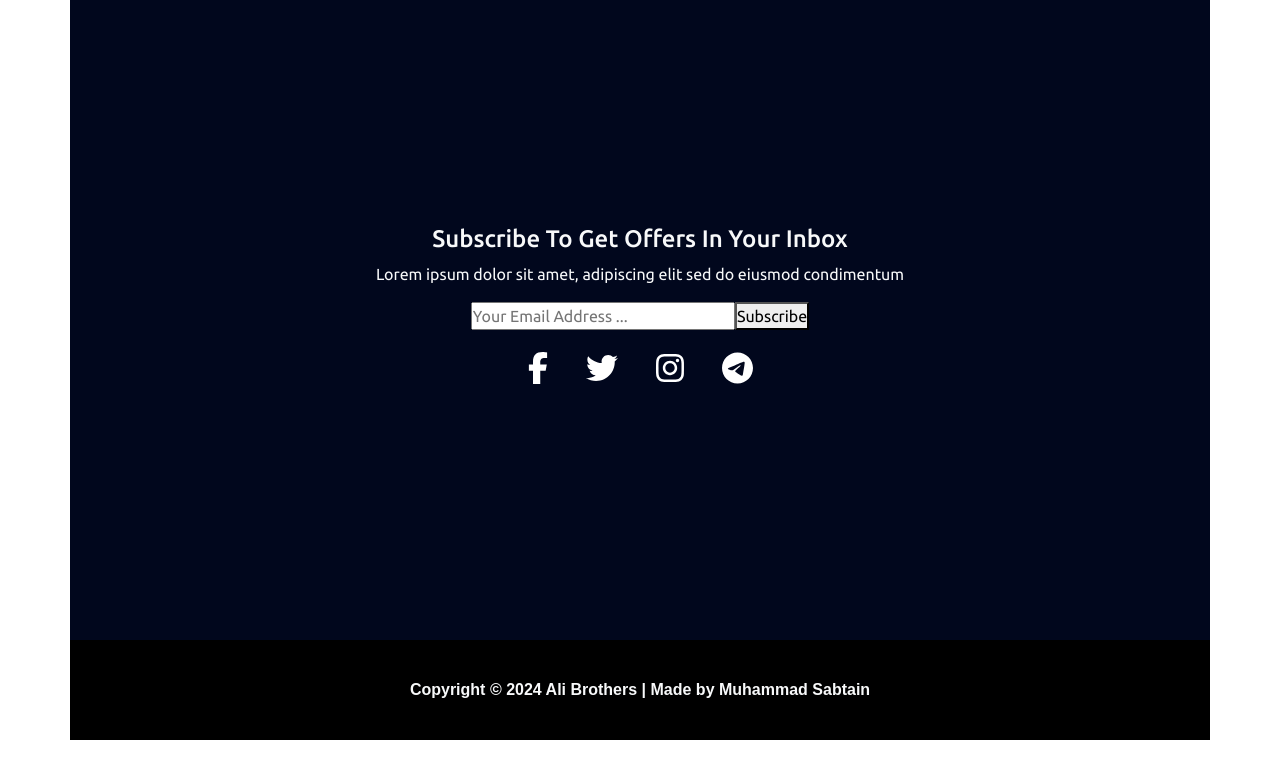
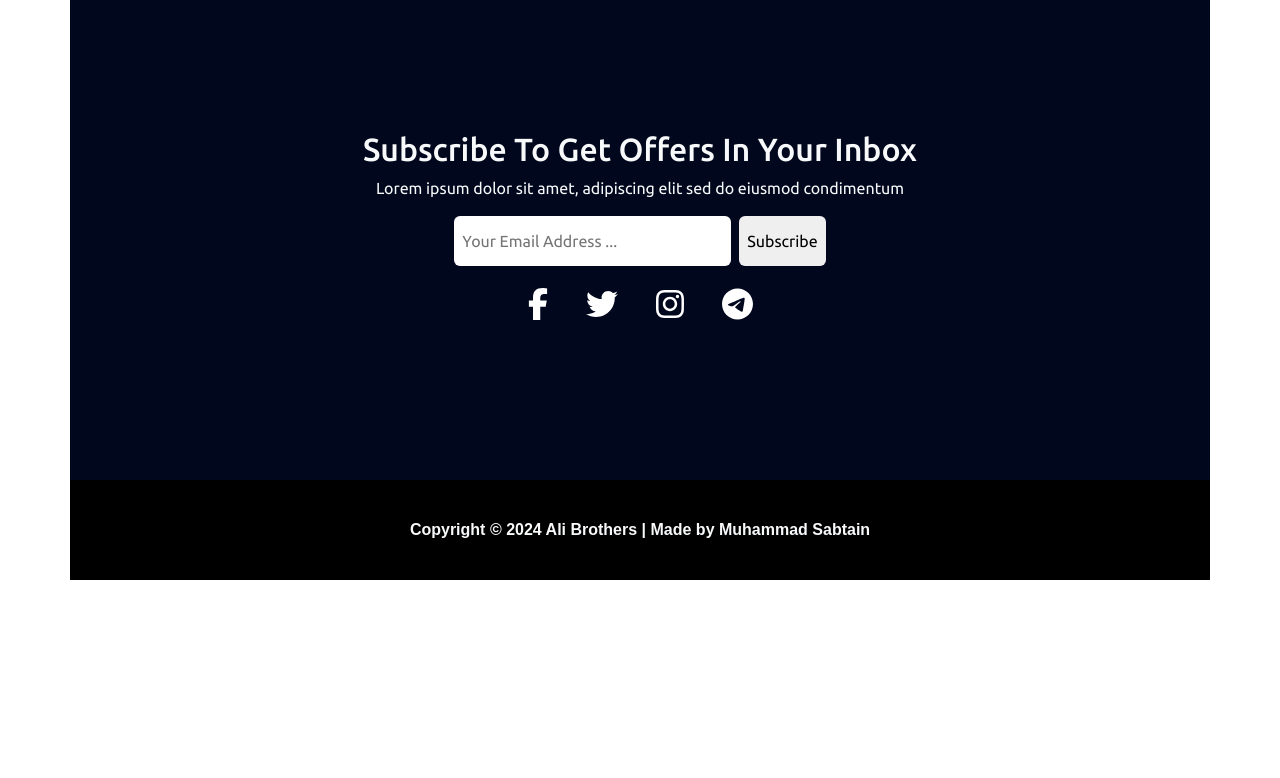
Before and after one commit to MuhammadSabtainJatt/E-commerce-frontend-, a React (Create React App) app: page / in a window 1280 px wide. Shown: the top 778 px of the page. Built offline with nearby package versions, Linux system fonts and the light colour scheme.

Commit message:
Footer Completed Successfully

```diff
--- a/src/components/Footer/topFooter.jsx
+++ b/src/components/Footer/topFooter.jsx
@@ -7,18 +7,18 @@ export default function footer() {
   return (
 
     <>
-      <div className="container " style={{ minHeight: "80vh", backgroundColor: "rgb(1, 7, 29)" ,display:"flex",flexDirection:"column",justifyContent:"center",alignItems:"center"}}>
+      <div className="container " style={{ minHeight: "60vh", backgroundColor: "rgb(1, 7, 29)" ,display:"flex",flexDirection:"column",justifyContent:"center",alignItems:"center"}}>
         <div className="row text-center">
           <div className="col">
-            <h4 className='text-light text-center'>
+            <h2 className='text-light text-center'>
               Subscribe To Get Offers In Your Inbox
-            </h4>
+            </h2>
             <p className='text-light'>
               Lorem ipsum dolor sit amet, adipiscing elit sed do eiusmod condimentum
             </p>
             <div>
-              <input type="text" className='w-50 d-inline' placeholder='Your Email Address ...' />
-              <button>
+              <input type="text"  style={{height:"50px"}}className='p-2 rounded border-0 w-50 d-inline' placeholder='Your Email Address ...' />
+              <button  style={{height:"50px"}}className='p-2  rounded ms-2 border-0 d-inline'>
                 Subscribe
               </button>
             </div>
```
